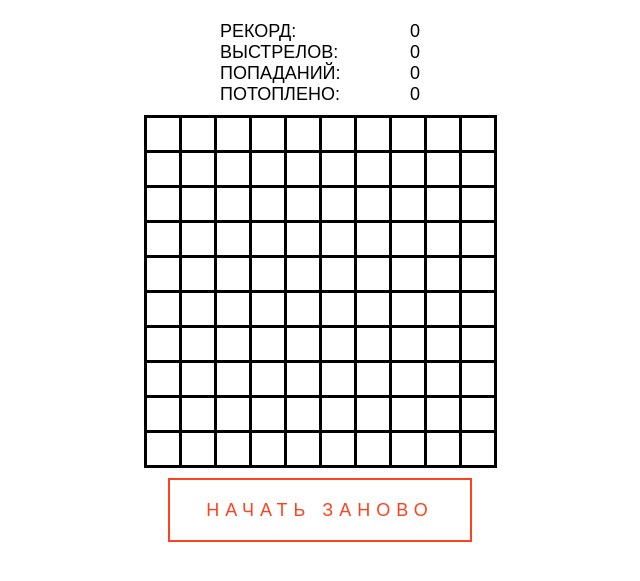
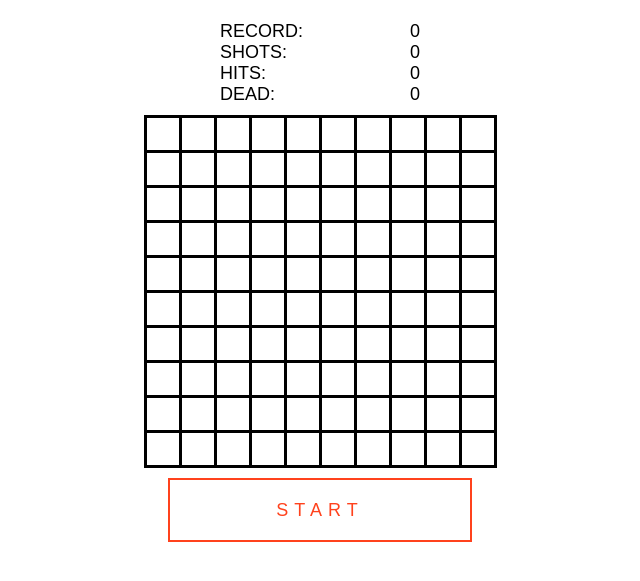
Before and after one commit to oleksandrpasichnyk/projects, a plain HTML site: page sea_battle/index.html in a window 1280 px wide. Shown: the part 77-658 px from the top of the page, without its empty margins (320-960 px from the left). Drawn offline with Linux system fonts and the light colour scheme.

Commit message:
editing language

```diff
--- a/sea_battle/index.html
+++ b/sea_battle/index.html
@@ -28,10 +28,10 @@
         <h1 class="header">Sea Battle</h1>
         <section>
             <ul>
-                <li class="list"><span>Рекорд:</span><span id="record">0</span></li>
-                <li class="list"><span>Выстрелов:</span><span id="shot">0</span></li>
-                <li class="list"><span>Попаданий:</span><span id="hit">0</span></li>
-                <li class="list"><span>Потоплено:</span><span id="dead">0</span></li>
+                <li class="list"><span>Record:</span><span id="record">0</span></li>
+                <li class="list"><span>Shots:</span><span id="shot">0</span></li>
+                <li class="list"><span>Hits:</span><span id="hit">0</span></li>
+                <li class="list"><span>Dead:</span><span id="dead">0</span></li>
             </ul>
         </section>
         <div class="board">
@@ -164,7 +164,7 @@
             <span></span>
             <span></span>
             <span></span>
-            Начать заново
+            START
         </a>
     </main>
 </body>
```
